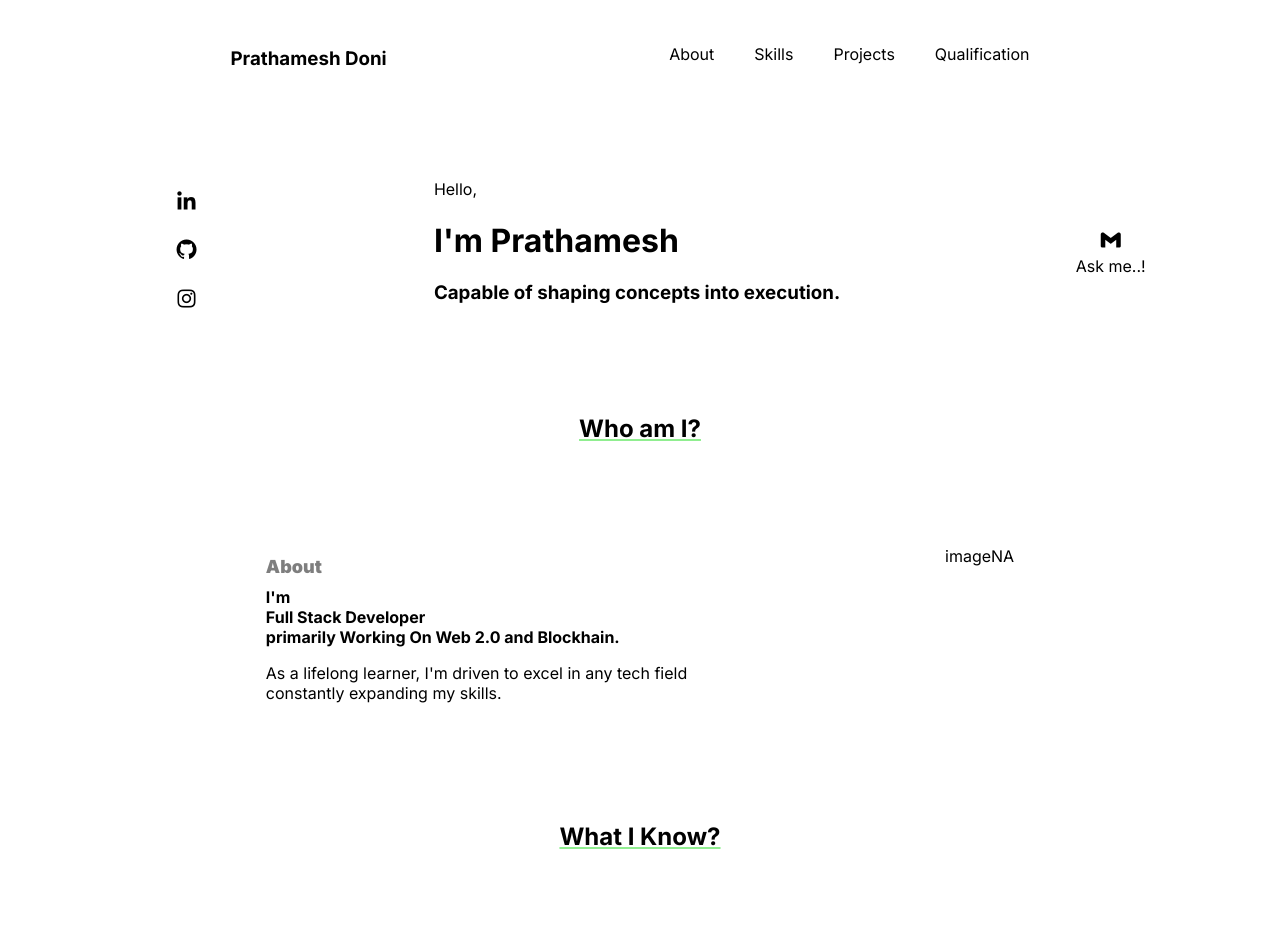
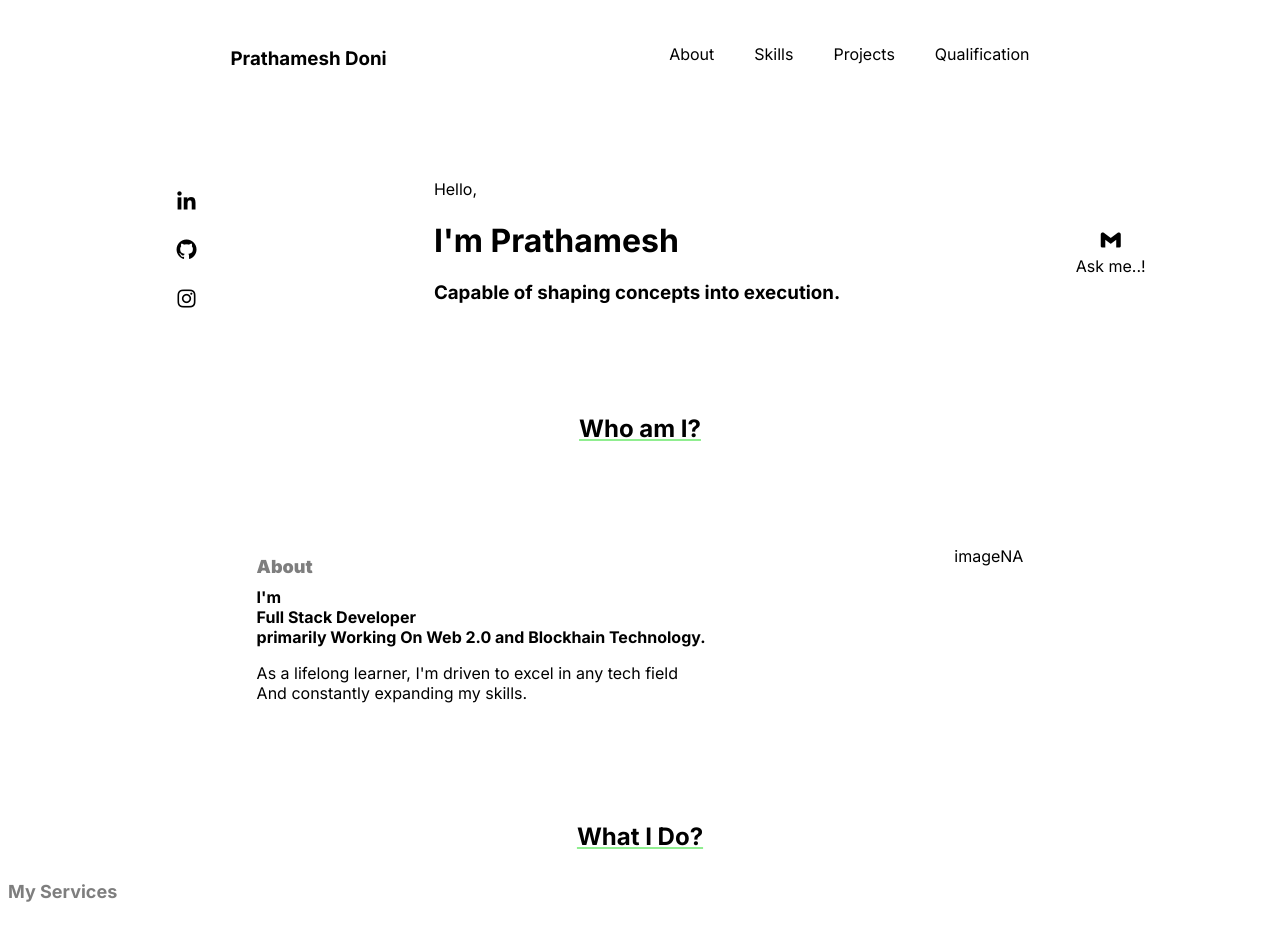
Before and after one commit to hacknovas/PortfolioHN, a Next.js app: page / in a window 1280 px wide. Shown: the top 935 px of the page. Built offline with nearby package versions, Linux system fonts and the light colour scheme.

Commit message:
service section added

```diff
--- /dev/null
+++ b/src/app/CSS/service.module.css
@@ -0,0 +1,28 @@
+.aboutSection {
+  display: flex;
+  flex-wrap: wrap;
+  padding: 20px 0;
+  margin: 5% 0;
+  justify-content: space-evenly;
+  cursor: pointer;
+}
+
+.aboutText {
+  font-size: medium;
+  font-weight: bold;
+  text-align: start;
+}
+
+.sectionIntro {
+  text-align: center;
+  font-weight: bolder;
+  font-size: x-large;
+  padding: 20px 0;
+  text-decoration: underline lightgreen;
+}
+.sectionName {
+  padding: 10px 0;
+  font-size: large;
+  font-weight: bolder;
+  opacity: 0.5;
+}
--- a/src/app/Components/About.tsx
+++ b/src/app/Components/About.tsx
@@ -9,10 +9,10 @@ export default function About() {
                 <div className={styles.aboutSLeft}>
                     <div className={styles.aboutText} >
                         <div className={styles.sectionName}>About</div>
-                        I'm <br /> Full Stack Developer <br /> primarily Working On Web 2.0 and Blockhain.
+                        I'm <br /> Full Stack Developer <br /> primarily Working On Web 2.0 and Blockhain Technology.
                     </div>
                     <p>
-                        As a lifelong learner, I'm driven to excel in any tech field<br /> constantly expanding my skills.
+                        As a lifelong learner, I'm driven to excel in any tech field<br />And constantly expanding my skills.
                     </p>
                 </div>
                 <div className={styles.aboutSReft}>
--- a/src/app/Components/Edu.tsx
+++ b/src/app/Components/Edu.tsx
@@ -2,7 +2,7 @@ import styles from "@/app/CSS/edu.module.css"
 
 export default function Edu() {
     return (
-        <div id="eduSection">
+        <div id="eduSection" className={styles.projectSection}>
             <div className={styles.sectionIntro}>What About Academic Performance? </div>
             <div className={styles.sectionName}>Qualification</div>
 
--- a/src/app/Components/Footer.tsx
+++ b/src/app/Components/Footer.tsx
@@ -50,7 +50,7 @@ export default function Footer() {
                             <br /><textarea name="" id="Message" cols={40} rows={8}></textarea>
                         </div>
                         <div>
-                            <button type="submit" disabled>Submit</button>
+                            <button type="submit" disabled style={{ padding: "7px " }}>Submit</button>
                         </div>
                     </form>
 
--- /dev/null
+++ b/src/app/Components/Service.tsx
@@ -0,0 +1,13 @@
+import React from 'react'
+import styles from "@/app/CSS/service.module.css"
+
+export default function Service() {
+    return (
+        <div id="aboutSection" className={styles.serviceSection}>
+            <div className={styles.sectionIntro}>What I Do? </div>
+            <div className={""}>
+                <div className={styles.sectionName}>My Services</div>
+            </div>
+        </div>
+    )
+}
--- a/src/app/page.tsx
+++ b/src/app/page.tsx
@@ -3,6 +3,7 @@ import Edu from "./Components/Edu";
 import Footer from "./Components/Footer";
 import Header from "./Components/Header";
 import Project from "./Components/Project";
+import Service from "./Components/Service";
 import Skills from "./Components/Skills";
 
 export default function Home() {
@@ -10,6 +11,7 @@ export default function Home() {
     <div className={""}>
       <Header />
       <About />
+      <Service />
       <Skills />
       <Project />
       <Edu />
```
